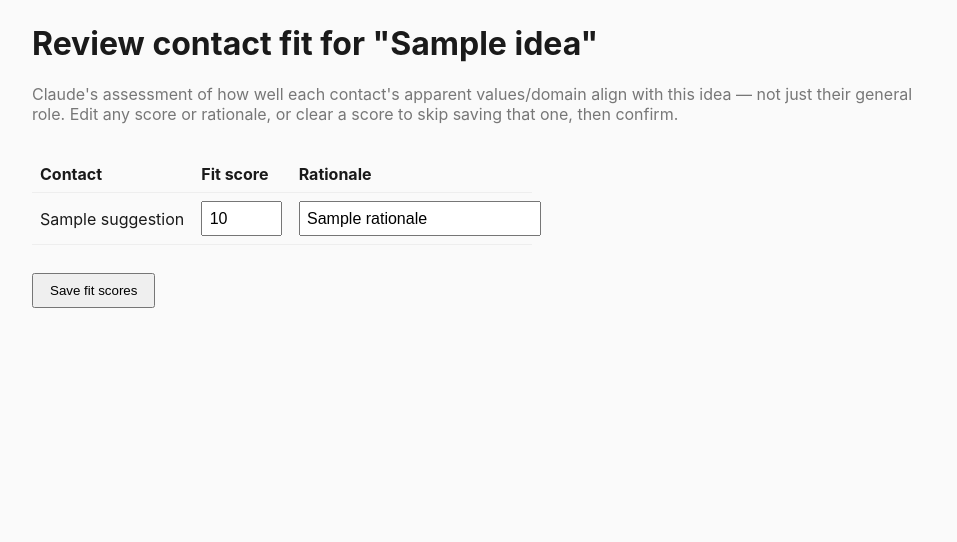
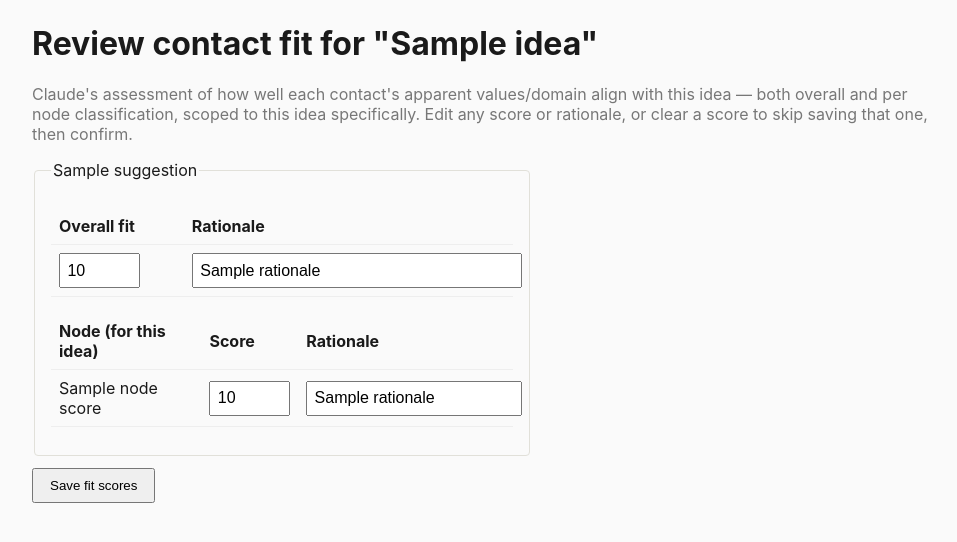
Before and after one commit to DaLu10363/ConTexts, a Flask app: template templates/idea_fit_review.html in a window 1280 px wide. Shown: the part 45-587 px from the top of the page, without its empty margins (158-1115 px from the left). Run offline with Flask 3, Linux system fonts and the light colour scheme; the template is opened without the code that fills it: most values are stand-ins (such as "Sample title", 1, 10 or a date in 2020).

Commit message:
Break idea-fit scoring down per node, not just one overall score
idea_contact_node_scores stores a 0-100 score + rationale per
(idea, contact, node) - e.g. "good Investor fit in general" vs "good
Investor fit for THIS idea specifically," since a contact's domain/
values alignment can vary idea by idea even within the same role.
score_idea_fit() now returns both an overall score and a per-node
breakdown in one call; the review screen shows both, grouped per
contact, before anything is saved.

Also lays the schema groundwork for Companies (companies, company_nodes
tables, contacts.company_id) - UI for that lands in the next commit.

Co-Authored-By: Claude Sonnet 5 <noreply@anthropic.com>

```diff
--- a/app.py
+++ b/app.py
@@ -17,11 +17,36 @@ app.add_template_filter(json.loads, name="from_json")
 
 
 def ensure_schema(db):
+    db.execute(
+        "CREATE TABLE IF NOT EXISTS companies ("
+        "id INTEGER PRIMARY KEY AUTOINCREMENT, name TEXT NOT NULL, "
+        "description TEXT, website TEXT, "
+        "created_at TEXT NOT NULL DEFAULT (datetime('now')), "
+        "updated_at TEXT NOT NULL DEFAULT (datetime('now')))"
+    )
+    db.execute(
+        "CREATE TABLE IF NOT EXISTS company_nodes ("
+        "company_id INTEGER NOT NULL REFERENCES companies(id) ON DELETE CASCADE, "
+        "node_id INTEGER NOT NULL REFERENCES nodes(id) ON DELETE CASCADE, "
+        "score INTEGER NOT NULL CHECK (score BETWEEN 0 AND 100), notes TEXT, "
+        "PRIMARY KEY (company_id, node_id))"
+    )
+    db.execute(
+        "CREATE TABLE IF NOT EXISTS idea_contact_node_scores ("
+        "idea_id INTEGER NOT NULL REFERENCES ideas(id) ON DELETE CASCADE, "
+        "contact_id INTEGER NOT NULL REFERENCES contacts(id) ON DELETE CASCADE, "
+        "node_id INTEGER NOT NULL REFERENCES nodes(id) ON DELETE CASCADE, "
+        "score INTEGER NOT NULL CHECK (score BETWEEN 0 AND 100), "
+        "rationale TEXT, scored_at TEXT, "
+        "PRIMARY KEY (idea_id, contact_id, node_id))"
+    )
+
     contact_cols = {r[1] for r in db.execute("PRAGMA table_info(contacts)").fetchall()}
     contact_migrations = {
         "linkedin_raw_text": "ALTER TABLE contacts ADD COLUMN linkedin_raw_text TEXT",
         "profile_data": "ALTER TABLE contacts ADD COLUMN profile_data TEXT",
         "profile_parsed_at": "ALTER TABLE contacts ADD COLUMN profile_parsed_at TEXT",
+        "company_id": "ALTER TABLE contacts ADD COLUMN company_id INTEGER",
     }
     for col, stmt in contact_migrations.items():
         if col not in contact_cols:
@@ -519,10 +544,21 @@ def _idea_detail_context(db, idea_id):
         (idea_id,),
     ).fetchall()
     all_contacts = db.execute("SELECT * FROM contacts ORDER BY name").fetchall()
+    node_score_rows = db.execute(
+        "SELECT icns.contact_id, n.name AS node_name, icns.score, icns.rationale "
+        "FROM idea_contact_node_scores icns "
+        "JOIN nodes n ON n.id = icns.node_id "
+        "WHERE icns.idea_id = ? ORDER BY icns.score DESC",
+        (idea_id,),
+    ).fetchall()
+    node_scores_by_contact = {}
+    for row in node_score_rows:
+        node_scores_by_contact.setdefault(row["contact_id"], []).append(row)
     return {
         "idea": idea,
         "linked_contacts": linked_contacts,
         "all_contacts": all_contacts,
+        "node_scores_by_contact": node_scores_by_contact,
     }
 
 
@@ -560,6 +596,9 @@ def suggest_idea_fit(idea_id):
     if not contacts:
         return redirect(url_for("idea_detail", idea_id=idea_id))
 
+    nodes = db.execute("SELECT * FROM nodes ORDER BY name").fetchall()
+    node_by_name = {n["name"].lower(): n for n in nodes}
+
     contacts_data = []
     for c in contacts:
         profile = json.loads(c["profile_data"]) if c["profile_data"] else None
@@ -579,7 +618,7 @@ def suggest_idea_fit(idea_id):
         )
 
     try:
-        result = llm.score_idea_fit(idea, contacts_data)
+        result = llm.score_idea_fit(idea, contacts_data, nodes)
     except Exception as exc:
         return render_template(
             "idea_detail.html",
@@ -591,11 +630,21 @@ def suggest_idea_fit(idea_id):
     suggestions = []
     for s in result.suggestions:
         contact = contacts_by_id.get(s.contact_id)
-        if contact is not None:
-            suggestions.append(
-                {"contact_id": contact["id"], "contact_name": contact["name"],
-                 "score": s.score, "rationale": s.rationale}
-            )
+        if contact is None:
+            continue
+        node_scores = []
+        for ns in s.node_scores:
+            node = node_by_name.get(ns.node_name.lower())
+            if node is not None:
+                node_scores.append(
+                    {"node_id": node["id"], "node_name": node["name"],
+                     "score": ns.score, "rationale": ns.rationale}
+                )
+        suggestions.append(
+            {"contact_id": contact["id"], "contact_name": contact["name"],
+             "score": s.overall_score, "rationale": s.overall_rationale,
+             "node_scores": node_scores}
+        )
     suggestions.sort(key=lambda s: -s["score"])
     return render_template("idea_fit_review.html", idea=idea, suggestions=suggestions)
 
@@ -618,6 +667,27 @@ def confirm_idea_fit(idea_id):
             "fit_score = ?, fit_rationale = ?, scored_at = datetime('now')",
             (idea_id, contact_id, score, rationale, score, rationale),
         )
+
+    node_contact_ids = request.form.getlist("node_contact_id")
+    node_ids = request.form.getlist("node_node_id")
+    node_scores = request.form.getlist("node_score")
+    node_rationales = request.form.getlist("node_rationale")
+    for contact_id, node_id, score, rationale in zip(
+        node_contact_ids, node_ids, node_scores, node_rationales
+    ):
+        score = score.strip()
+        if not score:
+            continue
+        rationale = rationale.strip() or None
+        db.execute(
+            "INSERT INTO idea_contact_node_scores "
+            "(idea_id, contact_id, node_id, score, rationale, scored_at) "
+            "VALUES (?, ?, ?, ?, ?, datetime('now')) "
+            "ON CONFLICT(idea_id, contact_id, node_id) DO UPDATE SET "
+            "score = ?, rationale = ?, scored_at = datetime('now')",
+            (idea_id, contact_id, node_id, score, rationale, score, rationale),
+        )
+
     db.execute(
         "UPDATE ideas SET updated_at = datetime('now') WHERE id = ?", (idea_id,)
     )
--- a/schema.sql
+++ b/schema.sql
@@ -1,9 +1,29 @@
 -- ConTexts database schema
+
+-- Organizations, classified against the same nodes as contacts (e.g. a
+-- company can itself be an "Investor" or "Supplier")
+CREATE TABLE IF NOT EXISTS companies (
+    id INTEGER PRIMARY KEY AUTOINCREMENT,
+    name TEXT NOT NULL,
+    description TEXT,
+    website TEXT,
+    created_at TEXT NOT NULL DEFAULT (datetime('now')),
+    updated_at TEXT NOT NULL DEFAULT (datetime('now'))
+);
+
+CREATE TABLE IF NOT EXISTS company_nodes (
+    company_id INTEGER NOT NULL REFERENCES companies(id) ON DELETE CASCADE,
+    node_id INTEGER NOT NULL REFERENCES nodes(id) ON DELETE CASCADE,
+    score INTEGER NOT NULL CHECK (score BETWEEN 0 AND 100),
+    notes TEXT,
+    PRIMARY KEY (company_id, node_id)
+);
 
 CREATE TABLE IF NOT EXISTS contacts (
     id INTEGER PRIMARY KEY AUTOINCREMENT,
     name TEXT NOT NULL,
     company TEXT,
+    company_id INTEGER REFERENCES companies(id),
     title TEXT,
     email TEXT,
     phone TEXT,
@@ -69,6 +89,19 @@ CREATE TABLE IF NOT EXISTS idea_contacts (
     PRIMARY KEY (idea_id, contact_id)
 );
 
+-- Per-node breakdown of a contact's fit for a specific idea (distinct from
+-- the contact's general contact_nodes score - "good Investor fit in general"
+-- vs "good Investor fit for THIS idea specifically")
+CREATE TABLE IF NOT EXISTS idea_contact_node_scores (
+    idea_id INTEGER NOT NULL REFERENCES ideas(id) ON DELETE CASCADE,
+    contact_id INTEGER NOT NULL REFERENCES contacts(id) ON DELETE CASCADE,
+    node_id INTEGER NOT NULL REFERENCES nodes(id) ON DELETE CASCADE,
+    score INTEGER NOT NULL CHECK (score BETWEEN 0 AND 100),
+    rationale TEXT,
+    scored_at TEXT,
+    PRIMARY KEY (idea_id, contact_id, node_id)
+);
+
 INSERT OR IGNORE INTO nodes (name, description) VALUES
     ('Investor', 'Provides or facilitates funding'),
     ('Supplier', 'Provides goods or services the business depends on'),
--- a/templates/idea_fit_review.html
+++ b/templates/idea_fit_review.html
@@ -2,25 +2,46 @@
 {% block title %}Review contact fit — ConTexts{% endblock %}
 {% block content %}
 <h1>Review contact fit for "{{ idea.title }}"</h1>
-<p class="muted">Claude's assessment of how well each contact's apparent values/domain align with this idea — not just their general role. Edit any score or rationale, or clear a score to skip saving that one, then confirm.</p>
+<p class="muted">Claude's assessment of how well each contact's apparent values/domain align with this idea — both overall and per node classification, scoped to this idea specifically. Edit any score or rationale, or clear a score to skip saving that one, then confirm.</p>
 
 {% if not suggestions %}
 <p class="error">Claude didn't return any usable suggestions.</p>
 {% endif %}
 
 <form method="post" action="{{ url_for('confirm_idea_fit', idea_id=idea.id) }}" class="stacked-form">
+    {% for s in suggestions %}
+    <fieldset style="border: 1px solid #e1e0d9; border-radius: 4px; padding: 0.75rem 1rem;">
+        <legend>{{ s.contact_name }}</legend>
+
         <table class="data-table">
-        <thead><tr><th>Contact</th><th>Fit score</th><th>Rationale</th></tr></thead>
+            <thead><tr><th>Overall fit</th><th>Rationale</th></tr></thead>
             <tbody>
-            {% for s in suggestions %}
                 <tr>
-                <td>{{ s.contact_name }}<input type="hidden" name="contact_id" value="{{ s.contact_id }}"></td>
-                <td><input type="number" name="score" min="0" max="100" value="{{ s.score }}" style="width:4em;"></td>
+                    <td><input type="hidden" name="contact_id" value="{{ s.contact_id }}">
+                        <input type="number" name="score" min="0" max="100" value="{{ s.score }}" style="width:4em;"></td>
                     <td><input type="text" name="rationale" value="{{ s.rationale }}" style="width:100%;"></td>
+                </tr>
+            </tbody>
+        </table>
+
+        {% if s.node_scores %}
+        <table class="data-table">
+            <thead><tr><th>Node (for this idea)</th><th>Score</th><th>Rationale</th></tr></thead>
+            <tbody>
+                {% for ns in s.node_scores %}
+                <tr>
+                    <td>{{ ns.node_name }}
+                        <input type="hidden" name="node_contact_id" value="{{ s.contact_id }}">
+                        <input type="hidden" name="node_node_id" value="{{ ns.node_id }}"></td>
+                    <td><input type="number" name="node_score" min="0" max="100" value="{{ ns.score }}" style="width:4em;"></td>
+                    <td><input type="text" name="node_rationale" value="{{ ns.rationale }}" style="width:100%;"></td>
                 </tr>
                 {% endfor %}
             </tbody>
         </table>
+        {% endif %}
+    </fieldset>
+    {% endfor %}
     <button type="submit">Save fit scores</button>
 </form>
 {% endblock %}
```
Also changed, not shown: llm.py (+30 -11 lines), templates/idea_detail.html (+10 -1 lines). Lines whose indentation alone changed are shown as unchanged.
